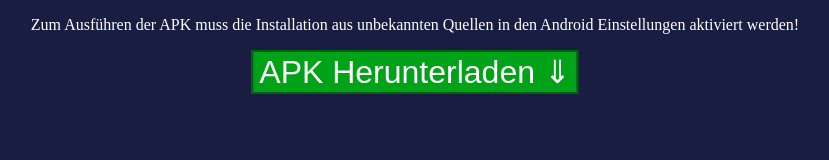
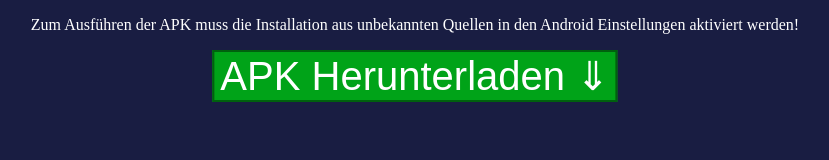
Before and after one commit to wamikewamike/wamikewamike.github.io, a website built with Parcel: page swipeapk/index.html in a window 1280 px wide. Shown: the whole page, without its empty margins (225-1054 px from the left). Built offline with nearby package versions, Linux system fonts and the light colour scheme.

Commit message:
font groessen angepasst

```diff
--- a/swipeapk/swipeapk.css
+++ b/swipeapk/swipeapk.css
@@ -3,6 +3,7 @@
   color: white;
 }
 p {
+  font-size: 1em;
   text-align: center;
 }
 
@@ -18,7 +19,7 @@
   position: absolute;
   left: 50%;
   transform: translateX(-50%);
-  font-size: 2em;
+  font-size: 2.5em;
 }
 button:hover{background-color: #00a318;}
 
```
